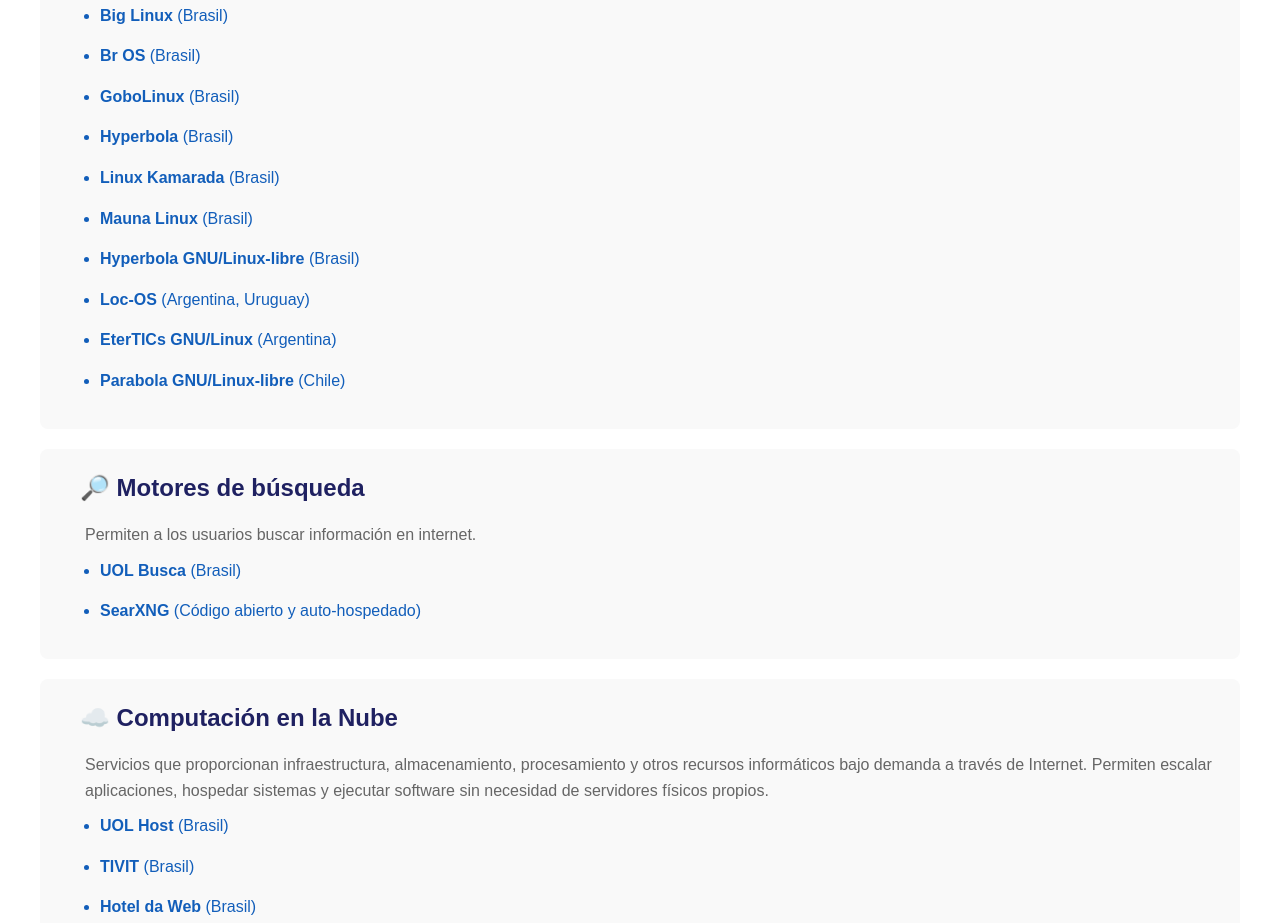
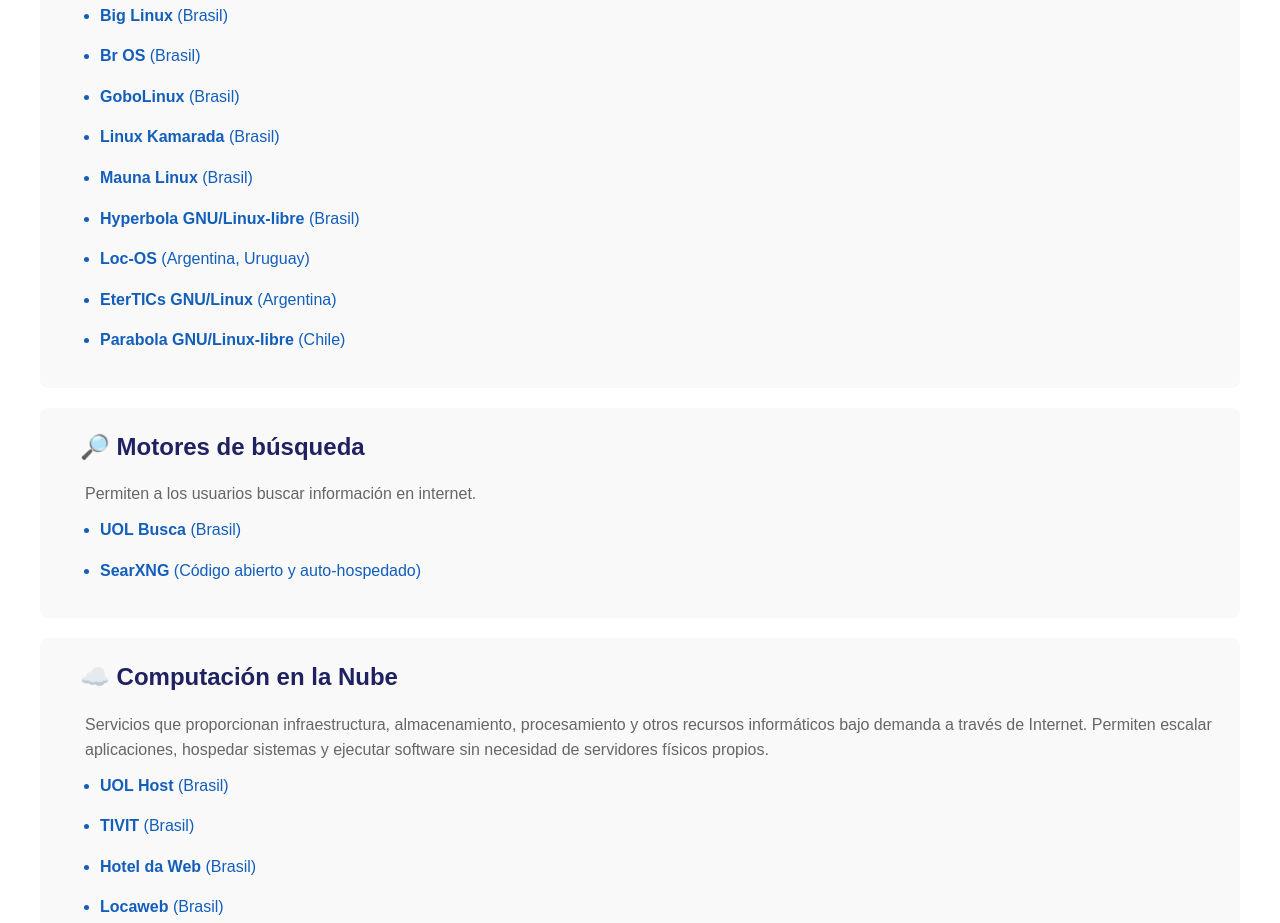
Before and after one commit to AntonioAgnolin/SouthAmericanAlternatives, a plain HTML site: page index-es.html in a window 1280 px wide. Shown: the part 1358-2281 px from the top of the page. Drawn offline with Linux system fonts and the light colour scheme.

Commit message:
removing repetition

```diff
--- a/index-es.html
+++ b/index-es.html
@@ -61,7 +61,6 @@
                         <li><a href="https://www.biglinux.com.br">Big Linux</a> (Brasil)</li>
                         <li><a href="https://br-os.com">Br OS</a> (Brasil)</li>
                         <li><a href="https://www.gobolinux.org">GoboLinux</a> (Brasil)</li>
-                        <li><a href="https://www.hyperbola.info">Hyperbola</a> (Brasil)</li>
                         <li><a href="https://linuxkamarada.com">Linux Kamarada</a> (Brasil)</li>
                         <li><a href="https://maunalinux.top">Mauna Linux</a> (Brasil)</li>
                         <li><a href="https://www.hyperbola.info">Hyperbola GNU/Linux-libre</a> (Brasil)</li>
```
Also changed, not shown: index-pt.html (+0 -1 lines), index.html (+0 -1 lines).
